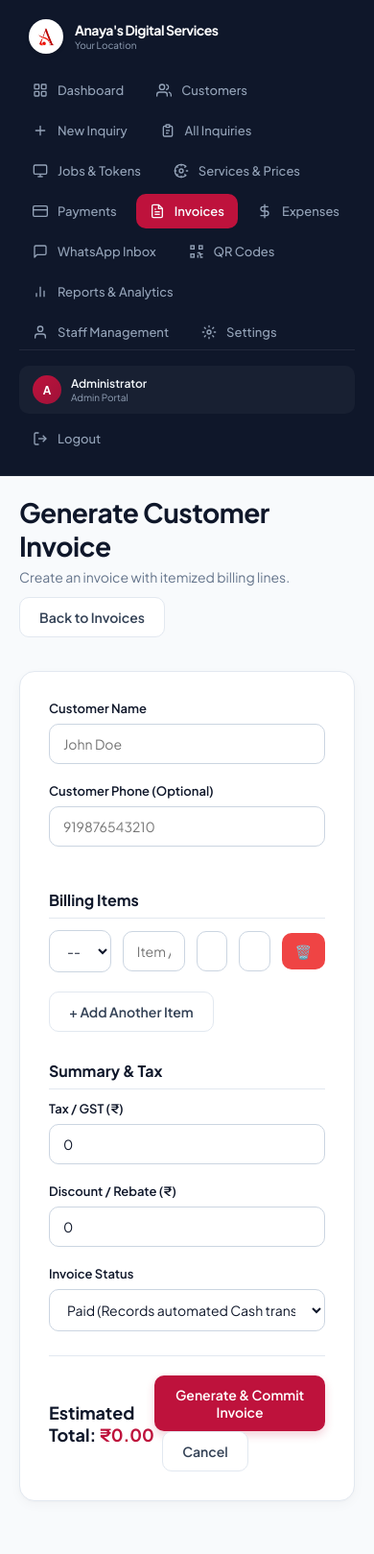
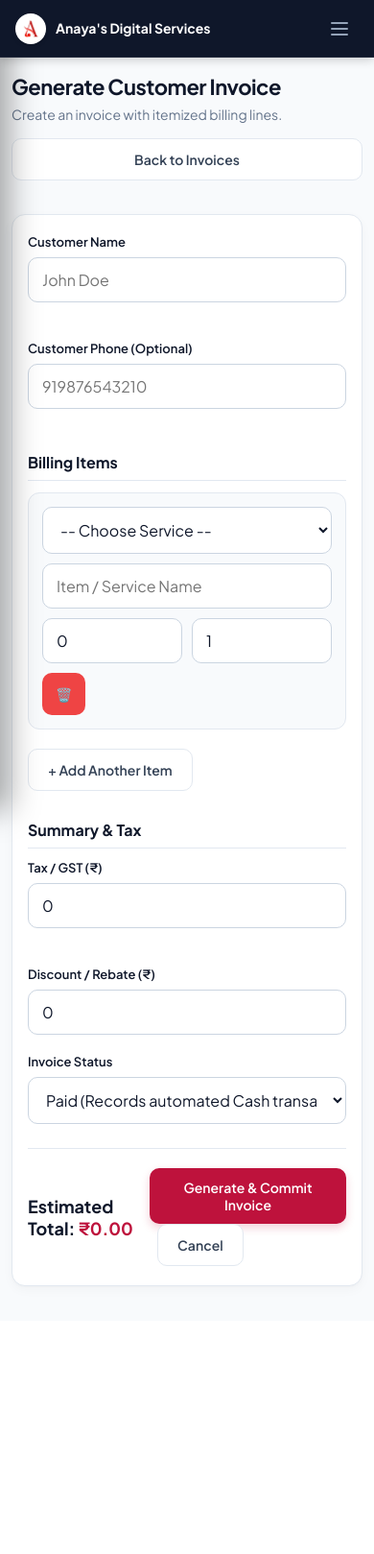
Before and after one commit to attrigaurav64-stack/Anaya-s-Digital-Services, a Flask app: page /add-invoice in a window 390 px wide. Shown: the whole page at 96% size. After the commit the page ends 1342 px from the top, so only its background shows below. Run offline with Flask 3, Linux system fonts and the light colour scheme; the visitor is signed in with stand-in values (Sample User, id 1).

Commit message:
Enhance mobile view responsiveness, navigation drawer, and touch layout

```diff
--- a/static/css/style.css
+++ b/static/css/style.css
@@ -574,70 +574,187 @@ textarea.form-control {
   border-color: #fecaca;
 }
 
-/* Responsive Styles */
-@media (max-width: 1024px) {
-  .stats {
-    grid-template-columns: repeat(2, 1fr);
-  }
+/* Mobile Topbar & Off-canvas Drawer Navigation */
+.mobile-header {
+  display: none;
+  position: sticky;
+  top: 0;
+  left: 0;
+  right: 0;
+  height: 60px;
+  background: var(--bg-sidebar);
+  border-bottom: 1px solid rgba(255, 255, 255, 0.08);
+  padding: 0 16px;
+  align-items: center;
+  justify-content: space-between;
+  z-index: 1050;
+  box-shadow: 0 2px 10px rgba(0, 0, 0, 0.2);
 }
 
-@media (max-width: 768px) {
-  .layout {
-    flex-direction: column;
+.mobile-brand {
+  display: flex;
+  align-items: center;
+  gap: 10px;
+}
+
+.mobile-toggle {
+  background: transparent;
+  border: none;
+  color: #94a3b8;
+  padding: 8px;
+  border-radius: 8px;
+  cursor: pointer;
+  display: flex;
+  align-items: center;
+  justify-content: center;
+  transition: all 0.2s ease;
+}
+
+.mobile-toggle:hover, .mobile-toggle:focus {
+  color: #ffffff;
+  background: var(--sidebar-hover);
+  outline: none;
+}
+
+.sidebar-backdrop {
+  display: none;
+  position: fixed;
+  top: 0;
+  left: 0;
+  right: 0;
+  bottom: 0;
+  background: rgba(15, 23, 42, 0.65);
+  backdrop-filter: blur(4px);
+  -webkit-backdrop-filter: blur(4px);
+  z-index: 1030;
+  opacity: 0;
+  transition: opacity 0.3s cubic-bezier(0.16, 1, 0.3, 1);
+  pointer-events: none;
+}
+
+.sidebar-backdrop.active {
+  opacity: 1;
+  pointer-events: auto;
+}
+
+/* Scrollbar Customization for Tables */
+.table-responsive::-webkit-scrollbar {
+  height: 6px;
+}
+.table-responsive::-webkit-scrollbar-track {
+  background: #f1f5f9;
+  border-radius: 4px;
+}
+.table-responsive::-webkit-scrollbar-thumb {
+  background: #cbd5e1;
+  border-radius: 4px;
+}
+
+/* Comprehensive Responsive Styles */
+@media (max-width: 992px) {
+  .mobile-header {
+    display: flex;
+  }
+
+  .sidebar-backdrop {
+    display: block;
   }
 
   .sidebar {
-    width: 100%;
-    position: relative;
-    border-right: none;
-    border-bottom: 1px solid rgba(255, 255, 255, 0.05);
-    padding: 20px;
+    position: fixed;
+    top: 0;
+    left: 0;
+    bottom: 0;
+    width: 280px;
+    z-index: 1040;
+    transform: translateX(-100%);
+    transition: transform 0.3s cubic-bezier(0.16, 1, 0.3, 1);
+    box-shadow: 10px 0 30px rgba(0, 0, 0, 0.35);
   }
 
-  .sidebar-header {
-    margin-bottom: 16px;
-  }
-
-  .nav {
-    flex-direction: row;
-    flex-wrap: wrap;
-  }
-
-  .nav a {
-    padding: 8px 12px;
-    font-size: 13px;
+  .sidebar.open {
+    transform: translateX(0);
   }
 
   .main {
     margin-left: 0;
     width: 100%;
-    padding: 20px;
+    padding: 24px 16px;
   }
 
   .stats {
-    grid-template-columns: 1fr;
+    grid-template-columns: repeat(2, 1fr) !important;
     gap: 16px;
   }
 
   .grid-2 {
-    grid-template-columns: 1fr;
-    gap: 0;
+    grid-template-columns: 1fr !important;
+    gap: 20px;
   }
 
   .topbar {
     flex-direction: column;
-    align-items: flex-start;
+    align-items: stretch;
+    gap: 16px;
+  }
+
+  .topbar > div:last-child {
+    display: flex;
+    flex-wrap: wrap;
+    gap: 10px;
+    width: 100%;
+  }
+
+  .topbar > div:last-child .btn {
+    flex: 1 1 auto;
+  }
+}
+
+@media (max-width: 768px) {
+  /* Prevent iOS zoom on input focus */
+  .form-control, .form-select {
+    font-size: 16px;
+    padding: 12px 14px;
+  }
+
+  .btn {
+    min-height: 44px;
+  }
+
+  .panel {
+    padding: 20px 16px;
+    border-radius: 14px;
+    margin-bottom: 20px;
+  }
+
+  .stats {
+    grid-template-columns: 1fr !important;
     gap: 12px;
+  }
+
+  .stat-card {
+    padding: 18px 16px;
+  }
+
+  .stat-card strong {
+    font-size: 26px;
+  }
+
+  .login-card {
+    padding: 28px 20px;
+    border-radius: 20px;
   }
 
   .toolbar {
     flex-direction: column;
     align-items: stretch;
+    gap: 14px;
   }
 
   .filter-form {
     flex-direction: column;
     align-items: stretch;
+    width: 100%;
   }
 
   .filter-form .form-control,
@@ -645,4 +762,44 @@ textarea.form-control {
   .filter-form .btn {
     width: 100% !important;
   }
+
+  /* Invoice dynamic line items grid collapse on mobile */
+  .grid-invoice-row {
+    grid-template-columns: 1fr 1fr !important;
+    gap: 10px !important;
+    background: #f8fafc;
+    padding: 14px;
+    border-radius: 12px;
+    border: 1px solid var(--card-border);
+  }
+
+  .grid-invoice-row > div:nth-child(1),
+  .grid-invoice-row > div:nth-child(2) {
+    grid-column: span 2;
+  }
+
+  .table-responsive {
+    border-radius: 10px;
+    border: 1px solid var(--card-border);
+    -webkit-overflow-scrolling: touch;
+  }
+
+  .table th, .table td {
+    padding: 12px 14px;
+  }
 }
+
+@media (max-width: 480px) {
+  .main {
+    padding: 16px 12px;
+  }
+
+  .topbar h1 {
+    font-size: 22px;
+  }
+
+  /* Force permissions grid to 1 column on extra small screens */
+  div[style*="grid-template-columns: repeat(2, 1fr)"] {
+    grid-template-columns: 1fr !important;
+  }
+}
--- a/templates/base.html
+++ b/templates/base.html
@@ -11,8 +11,31 @@
   </style>
 </head>
 <body>
+  <!-- Mobile Header Navigation Bar -->
+  <header class="mobile-header">
+    <div class="mobile-brand">
+      <div style="width: 32px; height: 32px; border-radius: 50%; background: #ffffff; display: flex; align-items: center; justify-content: center; overflow: hidden; box-shadow: 0 2px 4px rgba(0,0,0,0.12); flex-shrink: 0;">
+        <img src="{{ url_for('static', filename='img/logo.png') }}" alt="Logo" style="width: 20px; height: 20px; object-fit: contain;">
+      </div>
+      <div>
+        <h2 style="font-size: 14px; font-weight: 700; color: #fff; margin: 0; line-height: 1.2;">{{ cafe_name }}</h2>
+      </div>
+    </div>
+    <button class="mobile-toggle" id="mobileMenuBtn" aria-label="Toggle Navigation">
+      <svg class="icon-menu" xmlns="http://www.w3.org/2000/svg" width="24" height="24" fill="none" viewBox="0 0 24 24" stroke="currentColor" stroke-width="2">
+        <path stroke-linecap="round" stroke-linejoin="round" d="M4 6h16M4 12h16M4 18h16"/>
+      </svg>
+      <svg class="icon-close" xmlns="http://www.w3.org/2000/svg" width="24" height="24" fill="none" viewBox="0 0 24 24" stroke="currentColor" stroke-width="2" style="display:none;">
+        <path stroke-linecap="round" stroke-linejoin="round" d="M6 18L18 6M6 6l12 12"/>
+      </svg>
+    </button>
+  </header>
+
+  <!-- Mobile Overlay Backdrop -->
+  <div class="sidebar-backdrop" id="sidebarBackdrop"></div>
+
   <div class="layout">
-    <aside class="sidebar">
+    <aside class="sidebar" id="appSidebar">
       <div class="sidebar-header" style="display: flex; align-items: center; gap: 12px; margin-bottom: 20px;">
         <div style="width: 36px; height: 36px; border-radius: 50%; background: #ffffff; display: flex; align-items: center; justify-content: center; overflow: hidden; box-shadow: 0 2px 4px rgba(0,0,0,0.12); flex-shrink: 0;">
           <img src="{{ url_for('static', filename='img/logo.png') }}" alt="Logo" style="width: 22px; height: 22px; object-fit: contain;">
@@ -157,5 +180,53 @@
       {% block content %}{% endblock %}
     </main>
   </div>
+
+  <script>
+    (function() {
+      const btn = document.getElementById('mobileMenuBtn');
+      const sidebar = document.getElementById('appSidebar');
+      const backdrop = document.getElementById('sidebarBackdrop');
+
+      if (!btn || !sidebar || !backdrop) return;
+
+      const iconMenu = btn.querySelector('.icon-menu');
+      const iconClose = btn.querySelector('.icon-close');
+
+      function toggleMenu(show) {
+        const isOpen = show !== undefined ? show : !sidebar.classList.contains('open');
+        if (isOpen) {
+          sidebar.classList.add('open');
+          backdrop.classList.add('active');
+          document.body.style.overflow = 'hidden';
+          if (iconMenu) iconMenu.style.display = 'none';
+          if (iconClose) iconClose.style.display = 'block';
+        } else {
+          sidebar.classList.remove('open');
+          backdrop.classList.remove('active');
+          document.body.style.overflow = '';
+          if (iconMenu) iconMenu.style.display = 'block';
+          if (iconClose) iconClose.style.display = 'none';
+        }
+      }
+
+      btn.addEventListener('click', function(e) {
+        e.stopPropagation();
+        toggleMenu();
+      });
+
+      backdrop.addEventListener('click', function() {
+        toggleMenu(false);
+      });
+
+      const navLinks = sidebar.querySelectorAll('a');
+      navLinks.forEach(function(link) {
+        link.addEventListener('click', function() {
+          if (window.innerWidth <= 992) {
+            toggleMenu(false);
+          }
+        });
+      });
+    })();
+  </script>
 </body>
 </html>
```
